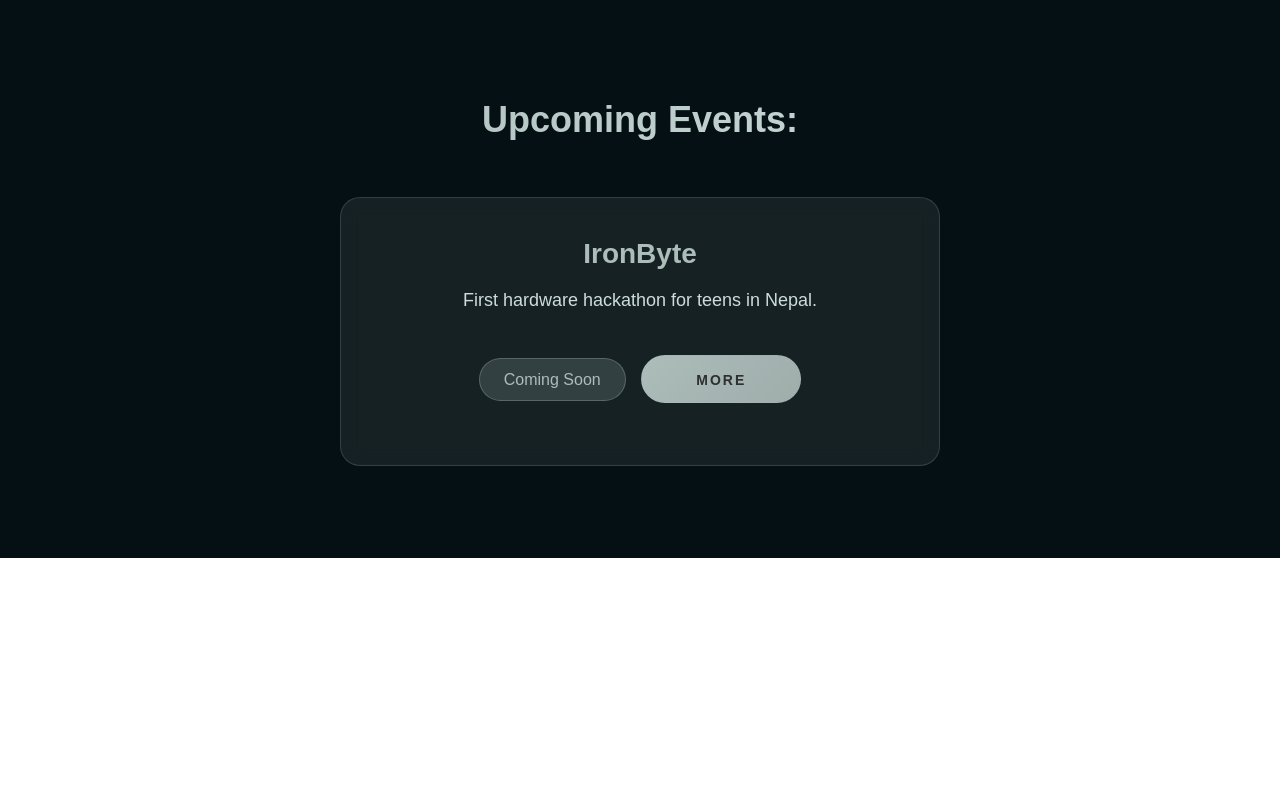
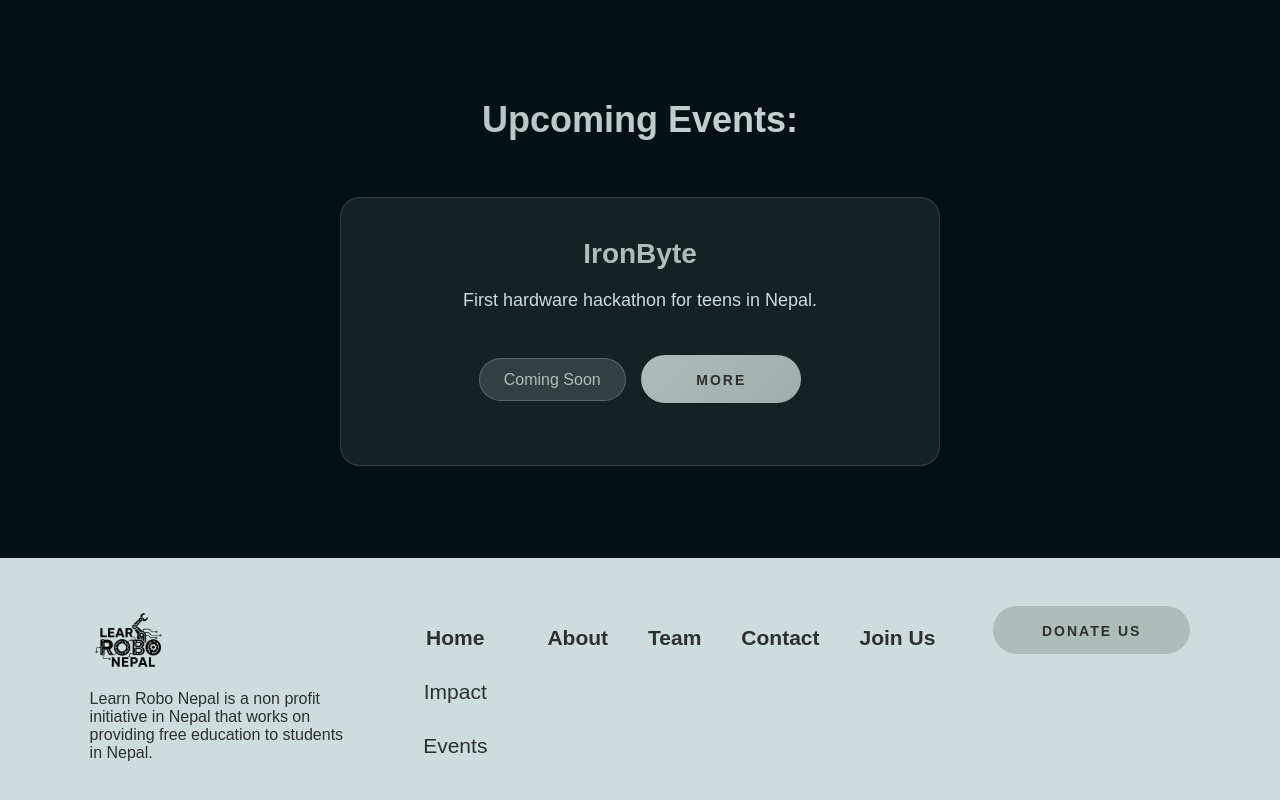
Before and after one commit to Abhinav2065/LaernRobonpWebsite, a React (Vite) app: page / in a window 1280 px wide. Shown: the part 2093-2893 px from the top of the page. Before the commit the page ends 2651 px from the top, so only its background shows below. Built offline with nearby package versions, Linux system fonts and the light colour scheme; the HTML template or start-up script is replaced by a standard one.

Commit message:
Made the footer

```diff
--- a/src/components/Footer.jsx
+++ b/src/components/Footer.jsx
@@ -1,10 +1,46 @@
 import React from 'react'
+import "../style/Footer.css"
+
 
 const Footer = () => {
   return (
     <div>
         <div className="footer">
+            <div className="first">
+            <img src="dark-logo.png" alt="" className="logo"/>
+            <p>Learn Robo Nepal is a non profit initiative in Nepal that works on providing free education to students in Nepal.</p>
+            </div>
+            <ul>
+                <li>
+                    <ul className='list'>
+                        <li>
+                            <h4>Home</h4>
+                        </li>
+                        <li>
+                            Impact
+                        </li>
+                        <li>
+                            Events
+                        </li>
+                    </ul>
+                </li>
+                <li>
+                    <h4>About</h4>
+                </li>
+                <li>
+                    <h4>Team</h4>
+                </li>
+                <li>
+                    <h4>Contact</h4>
+                </li>
+                <li>
+                    <h4>Join Us</h4>
+                </li>
+            </ul>
 
+            <div className="donate">
+                Donate Us
+            </div>
         </div>
     </div>
   )
--- a/src/style/Footer.css
+++ b/src/style/Footer.css
@@ -0,0 +1,42 @@
+.footer {
+    background: #CDDDDD;
+    color: #2E2F2F;
+    padding: 10px 7%;
+    padding-top: 3rem;
+    padding-bottom: 3rem;
+    display: flex;
+    justify-content: space-between;
+    align-items: flex-start; /* Change to flex-start for better alignment */
+}
+
+.first {
+    text-align: left;
+    width: 20vw;
+}
+
+.first p {
+    font-size: 16px;
+}
+
+.logo  {
+    height: 10vh;
+    width: 10vh;
+}
+
+.list {
+    list-style: none;
+    padding: 0;
+    margin: 0;
+    display: flex;
+    flex-direction: column; /* Makes it vertical */
+    gap: 10px; /* Adds space between list items */
+}
+
+.list li {
+    cursor: pointer;
+    transition: color 0.3s ease;
+}
+
+.list li:hover {
+    color: #051014; /* Darker color on hover */
+}
```
Also changed, not shown: public/dark-logo.png (added).
